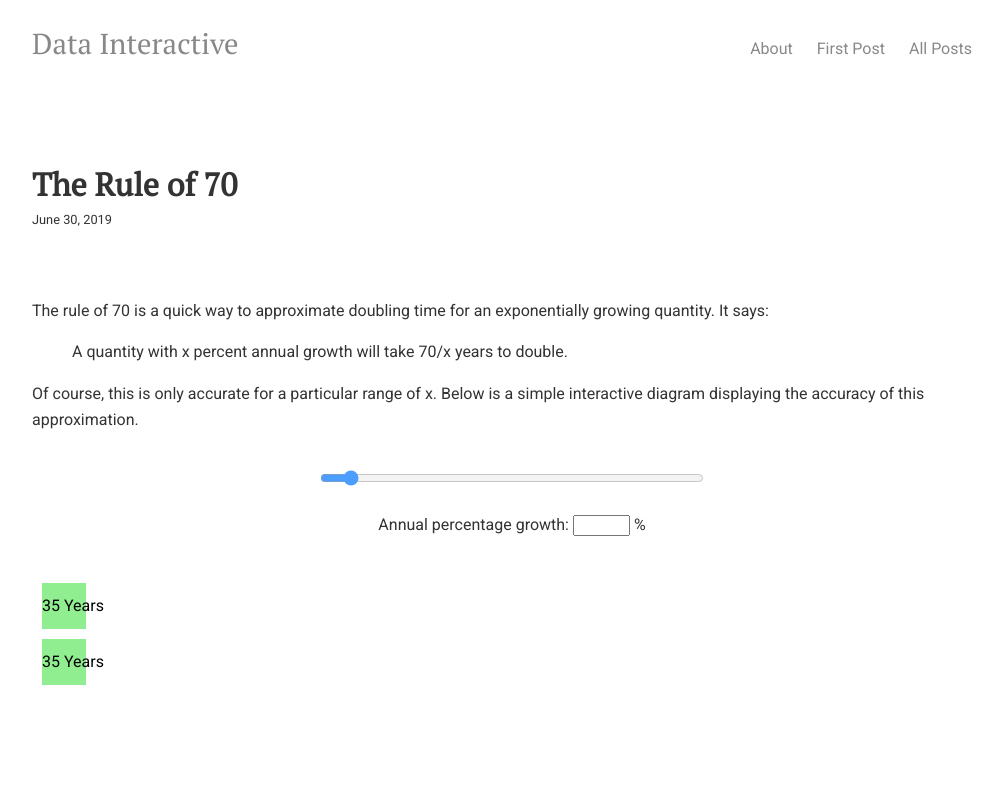
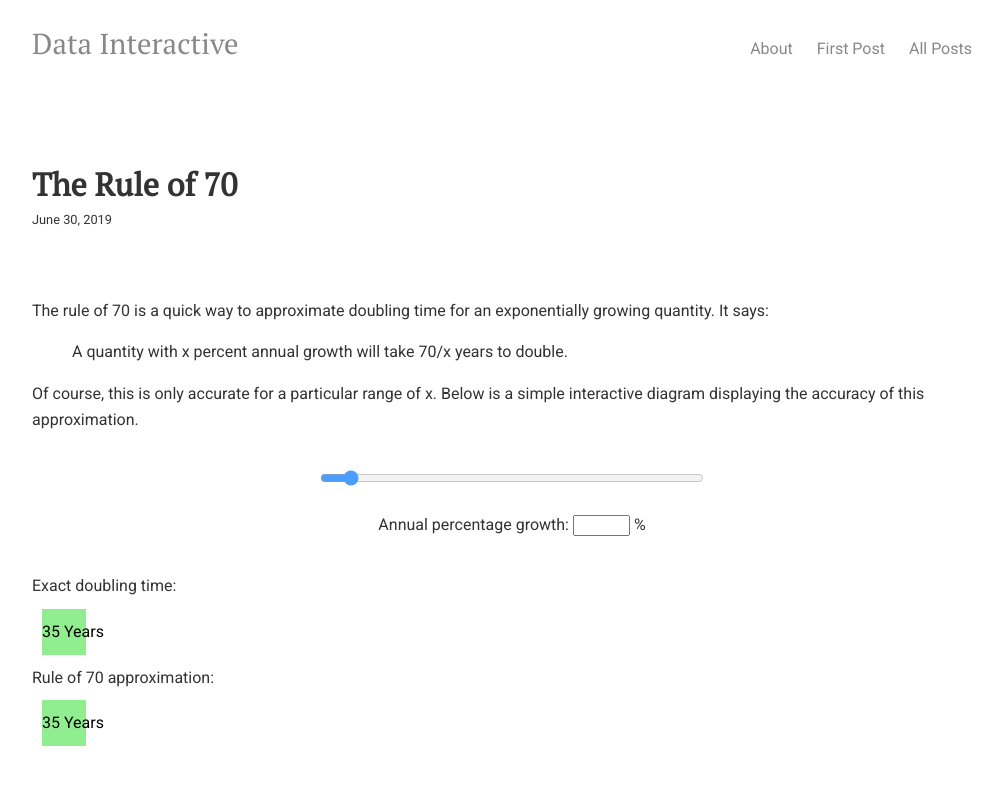
Before and after one commit to datainteractive/datainteractive.github.io, a Jekyll site: the page built from _posts/2019-06-30-the-rule-of-70.html, in a window 1280 px wide. Shown: the top 785 px of the page, without its empty margins (128-1131 px from the left). Built offline with Jekyll 4.4.1, drawn with Linux system fonts in a browser that asks for light colours.

Commit message:
Update 2019-06-30-the-rule-of-70.html

```diff
--- a/_posts/2019-06-30-the-rule-of-70.html
+++ b/_posts/2019-06-30-the-rule-of-70.html
@@ -22,7 +22,9 @@ Of course, this is only accurate for a particular range of x. Below is a simple
 </div>
 
 <div class="chart">
+	Exact doubling time:
 	<div></div>
+	Rule of 70 approximation:
 	<div></div>
 </div>
 
```
